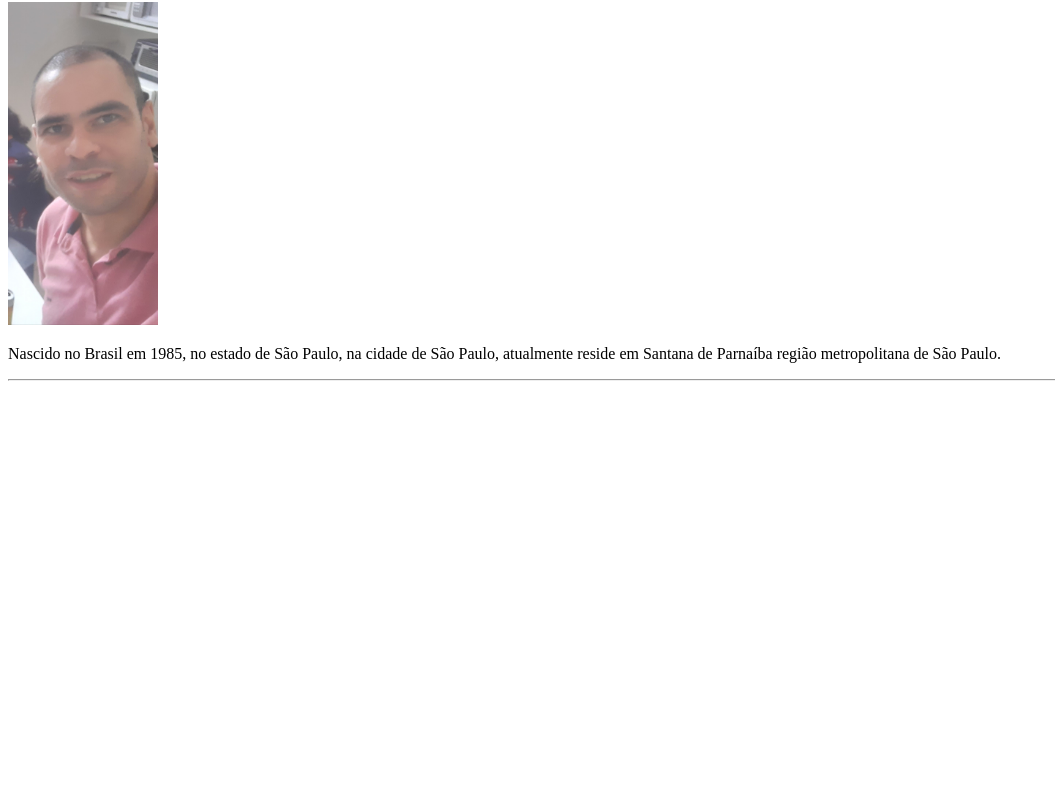
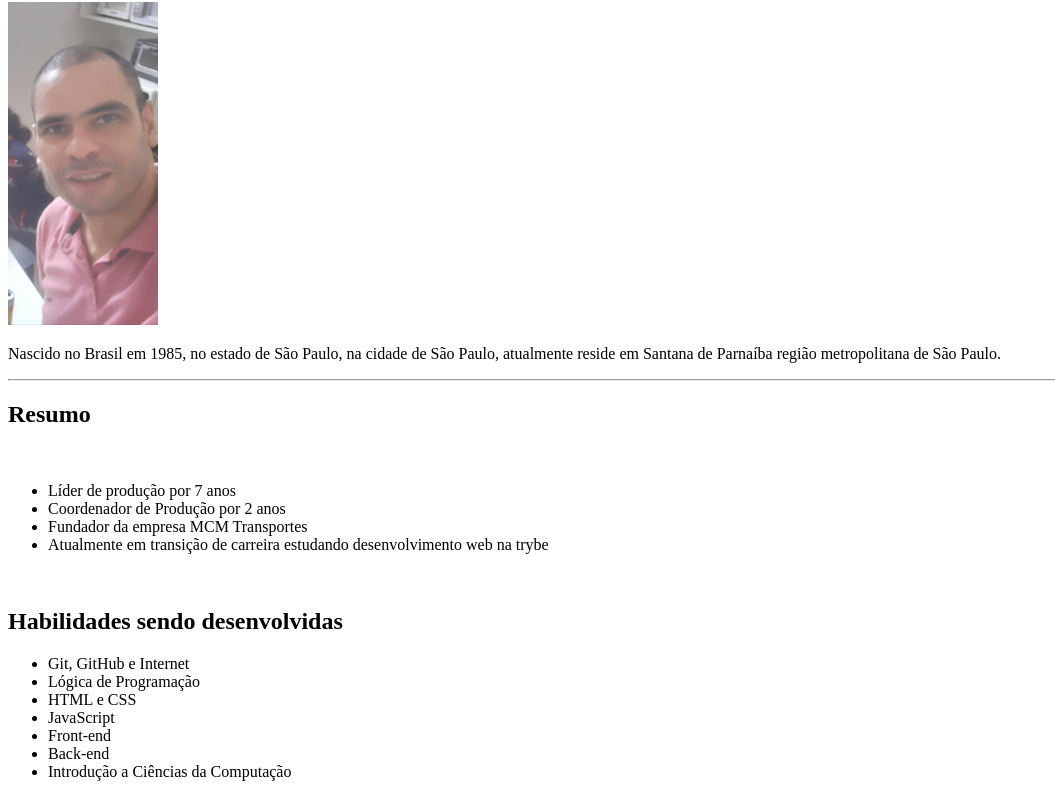
Before and after one commit to MarceloMotaOliveira/MarceloMotaOliveira.github.io, a plain HTML site: page index.html in a window 1280 px wide. Shown: the part 78-875 px from the top of the page, without its empty margins (0-1055 px from the left). Before the commit the page ends 800 px from the top, so only its background shows below. Drawn offline with Linux system fonts and the light colour scheme.

Commit message:
conteudo da pagina

```diff
--- a/index.html
+++ b/index.html
@@ -14,5 +14,24 @@
     <p>Nascido no Brasil em 1985, no estado de São Paulo, na cidade de São Paulo, atualmente reside em Santana de Parnaíba região metropolitana de São Paulo. <br> </p>
     <hr>
 
+    <h2>Resumo</h2>
+    <br>
+    <ul>
+        <li>Líder de produção por 7 anos</li>
+        <li>Coordenador de Produção por 2 anos</li>
+        <li>Fundador da empresa MCM Transportes</li>
+        <li>Atualmente em transição de carreira estudando desenvolvimento web na trybe</li>
+    </ul>
+    <br>
+    <h2>Habilidades sendo desenvolvidas</h2>
+    <ul>
+        <li>Git, GitHub e Internet</li>
+        <li>Lógica de Programação</li>
+        <li>HTML e CSS</li>
+        <li>JavaScript</li>
+        <li>Front-end</li>
+        <li>Back-end</li>
+        <li>Introdução a Ciências da Computação</li>
+    </ul>
 </body>
 </html>
```
